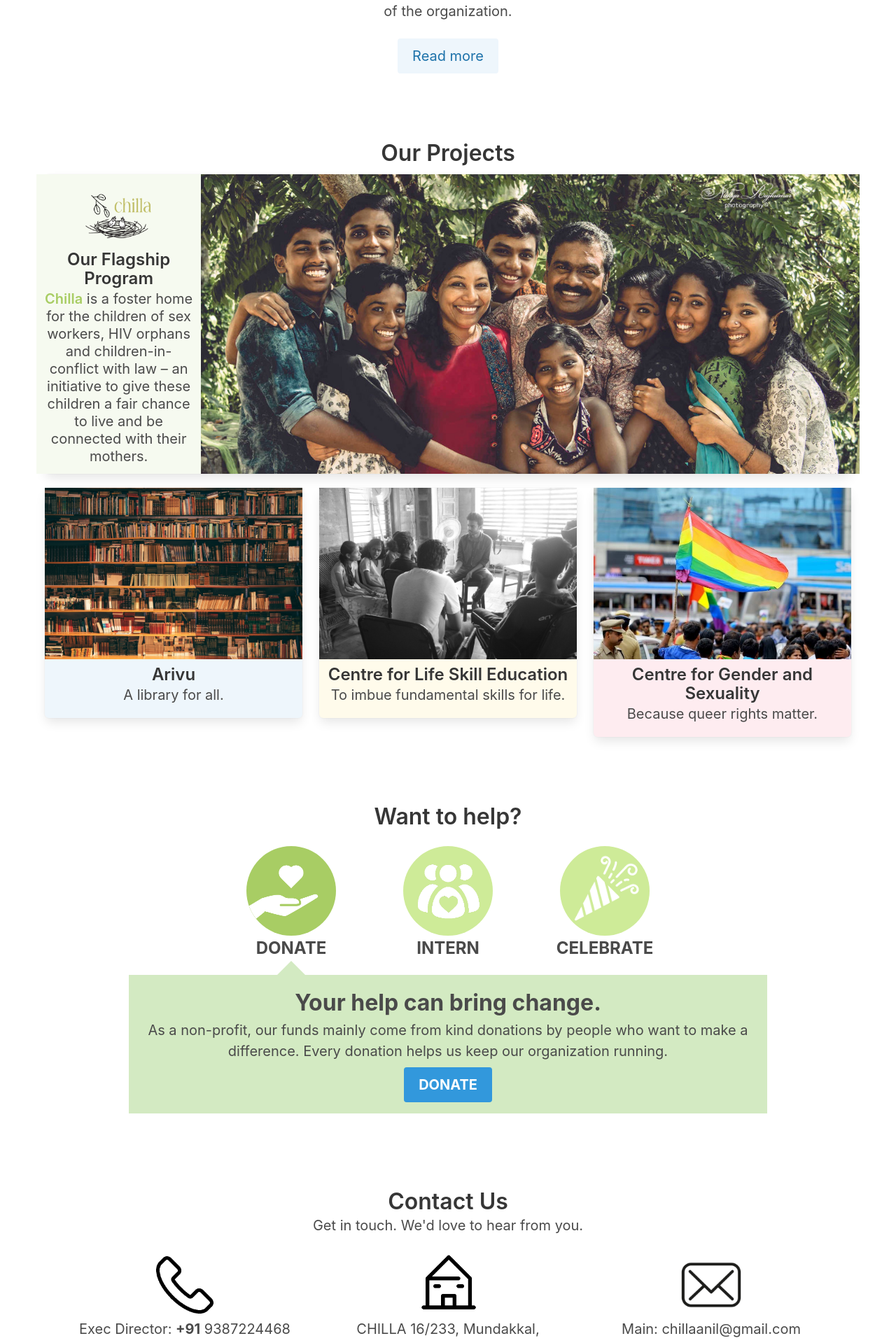
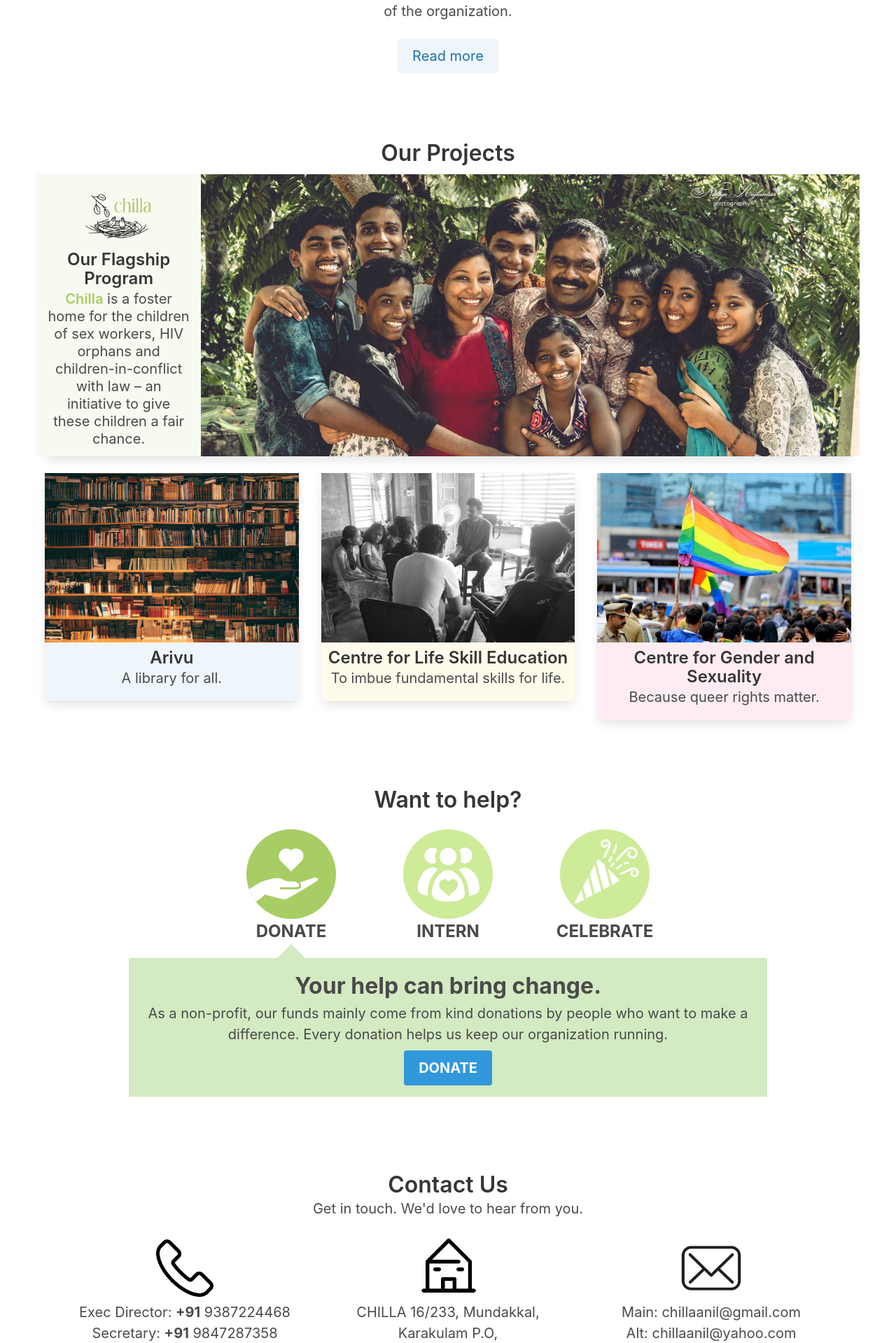
Before and after one commit to thennal10/anannia, a Jekyll site: the page built from index.html, in a window 1280 px wide. Shown: the part 1193-3112 px from the top of the page at 70% size. Built offline with Jekyll 4.4.1, drawn with Linux system fonts in a browser that asks for light colours.

Commit message:
added intern banner, slight gap adjustment on projects section

```diff
--- a/index.html
+++ b/index.html
@@ -22,8 +22,8 @@
     <section class="section" id="projects">
         <div class="container has-text-centered">
             <p class="title">Our Projects</p>
-            <div class="columns is-multiline clickable">
-                <div class="column mb-2 is-full">
+            <div class="columns is-multiline clickable is-4 is-variable">
+                <div class="column mb-3 is-full">
                     <div class="box p-0 has-background-primary-light">
                         <a href="chilla">
                             <div class="columns">
@@ -34,8 +34,7 @@
                                     <p class="title is-size-4">Our Flagship Program</p>
                                     <p class="subtitle">
                                         <strong class="has-text-primary">Chilla</strong> is a foster home for the children of sex workers,
-                                        HIV orphans and children-in-conflict with law – an initiative to give these children a fair chance
-                                        to live and be connected with their mothers.
+                                        HIV orphans and children-in-conflict with law – an initiative to give these children a fair chance.
                                     </p>
                                 </div>
                                 <div class="column is-four-fifths background-img" id="chilla-img"></div>
--- a/interns.html
+++ b/interns.html
@@ -92,7 +91,7 @@
                 src="https://www.youtube.com/embed/gYnBXnPjp6M?showinfo=0" frameborder="0" allowfullscreen></iframe>
         </figure>
     </div>
-    <div class="interns container is-max-desktop block is-size-5 is-size-6-mobile box has-background-primary-light">
+    <div class="interns container is-max-desktop block is-size-5 has-text-justified-mobile box has-background-primary-light">
         {% for intern in site.previous_interns %}
             <div>
                 <div class="columns is-multiline">
```
Also changed, not shown: other parts of interns.html (+1 -2 lines), sass/common.scss (+6 -5 lines), css/common.css, 2 other files.
